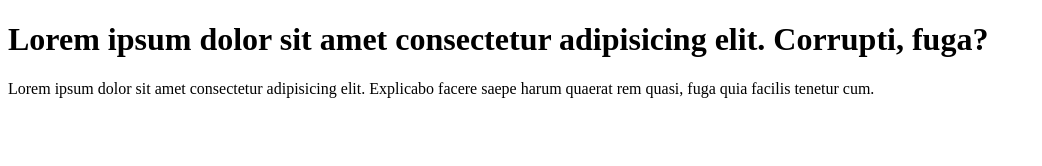
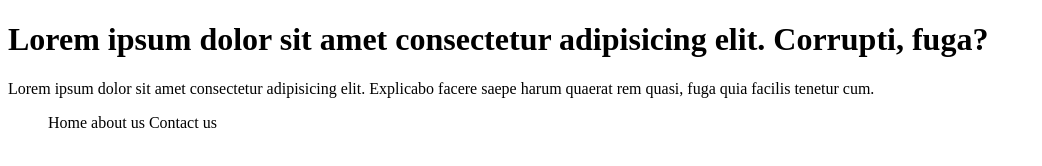
Before and after one commit to ExtraNuklor/learn-git, a plain HTML site: page index.html in a window 1280 px wide. Shown: the whole page, without its empty margins (0-1042 px from the left). Drawn offline with Linux system fonts and the light colour scheme.

Commit message:
add a list

```diff
--- a/index.html
+++ b/index.html
@@ -8,5 +8,10 @@
 <body>
     <h1>Lorem ipsum dolor sit amet consectetur adipisicing elit. Corrupti, fuga?</h1>
     <p>Lorem ipsum dolor sit amet consectetur adipisicing elit. Explicabo facere saepe harum quaerat rem quasi, fuga quia facilis tenetur cum.</p>
+    <ul>
+        <il>Home</il>
+        <il>about us</il>
+        <il>Contact us</il>
+    </ul>
 </body>
 </html>
```
